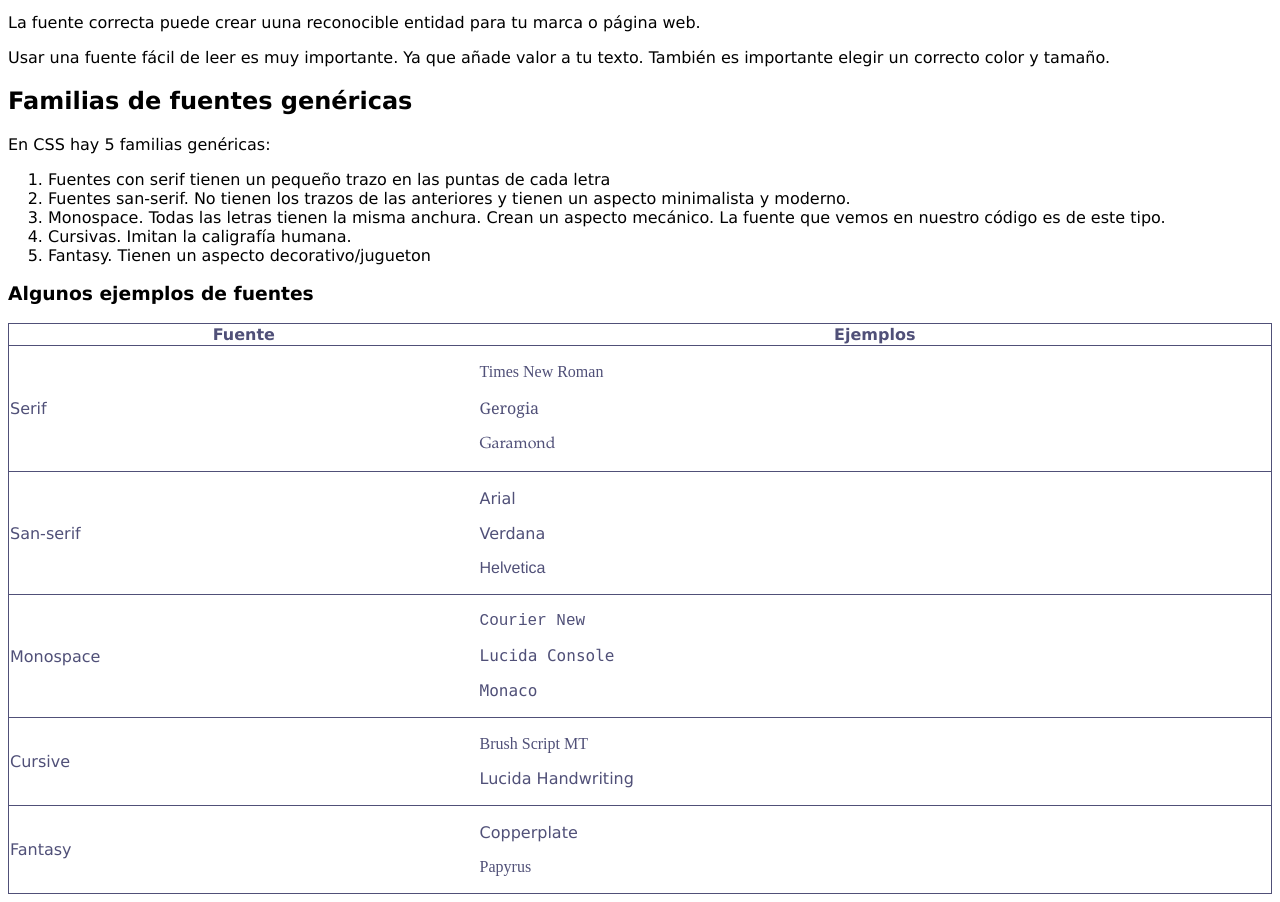
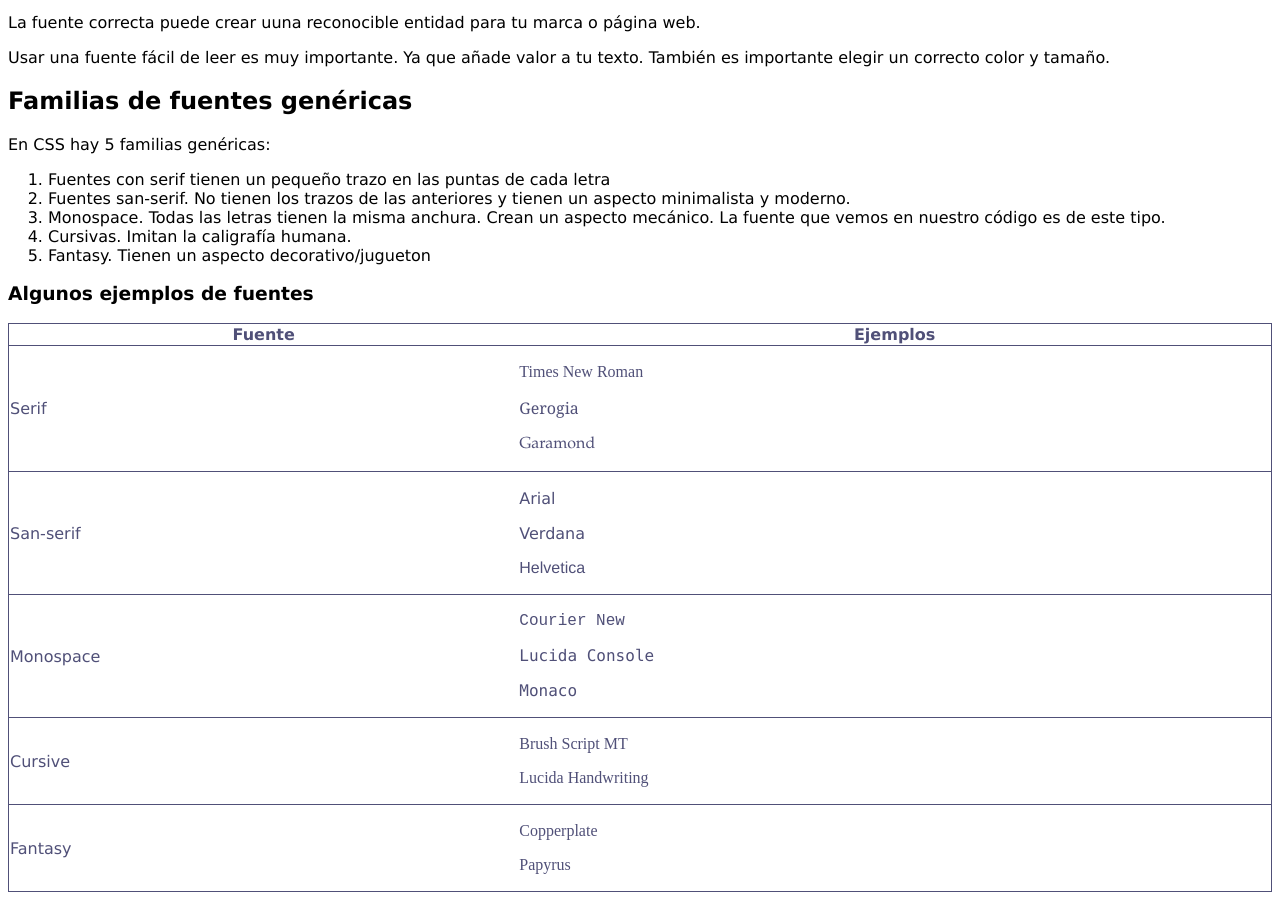
Before and after one commit to Arantxa15/Curso-web-24, a plain HTML site: page css1/fuentes.html in a window 1280 px wide. Shown: the part 103-1005 px from the top of the page. Drawn offline with Linux system fonts and the light colour scheme.

Commit message:
18 de abril

```diff
--- a/css1/fuentes.css
+++ b/css1/fuentes.css
@@ -31,10 +31,10 @@
 #cursive p:first-child {
     font-family: 'Brush Script MT';
 }
-#cursive p:last-child(2) {
+#cursive p:last-child {
     font-family: 'Lucida Handwriting';
 }
-#fantaasy p:first-child {
+#fantasy p:first-child {
     font-family: Copperplate;
 }
 #fantasy p:last-child {
```
